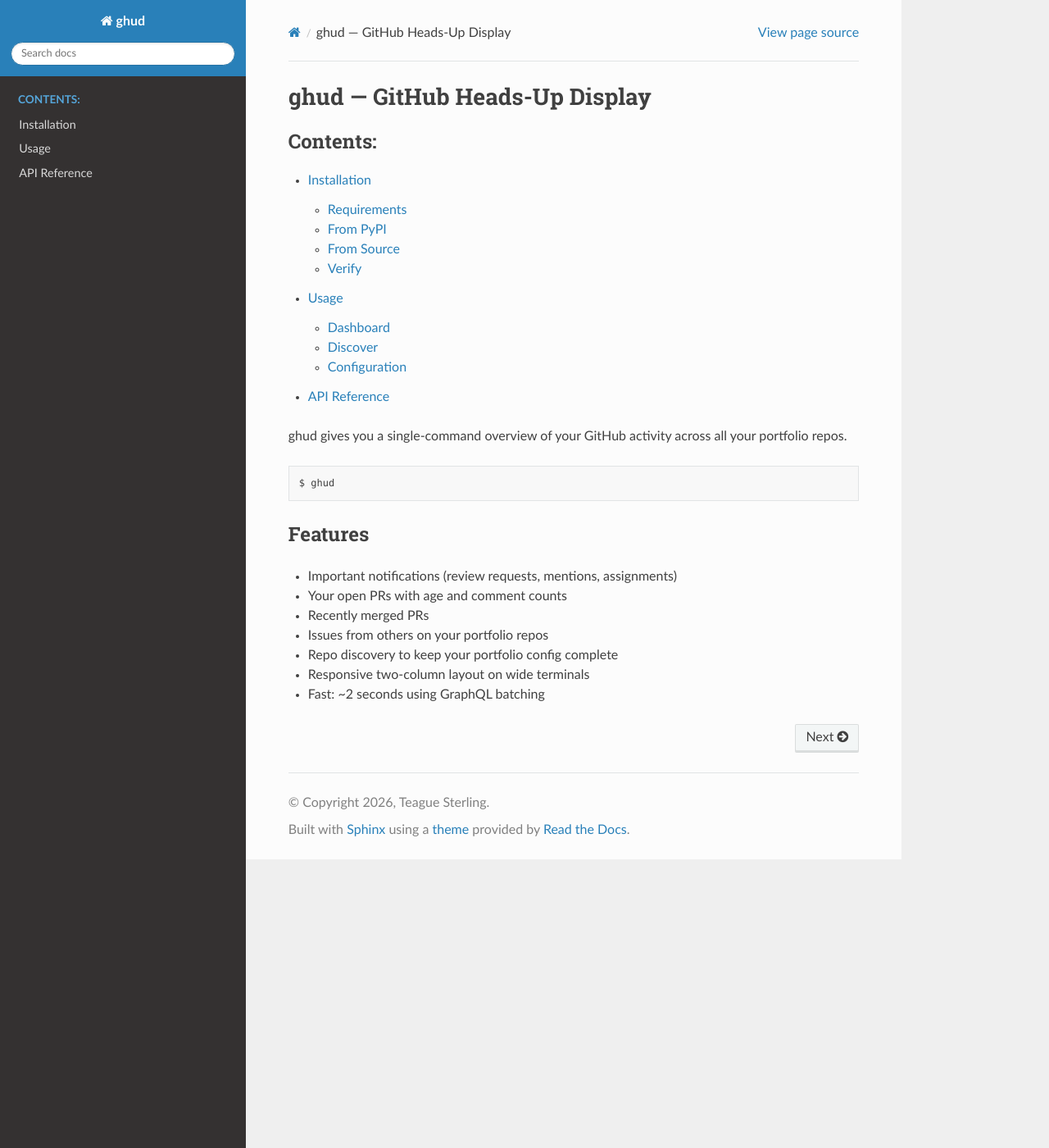
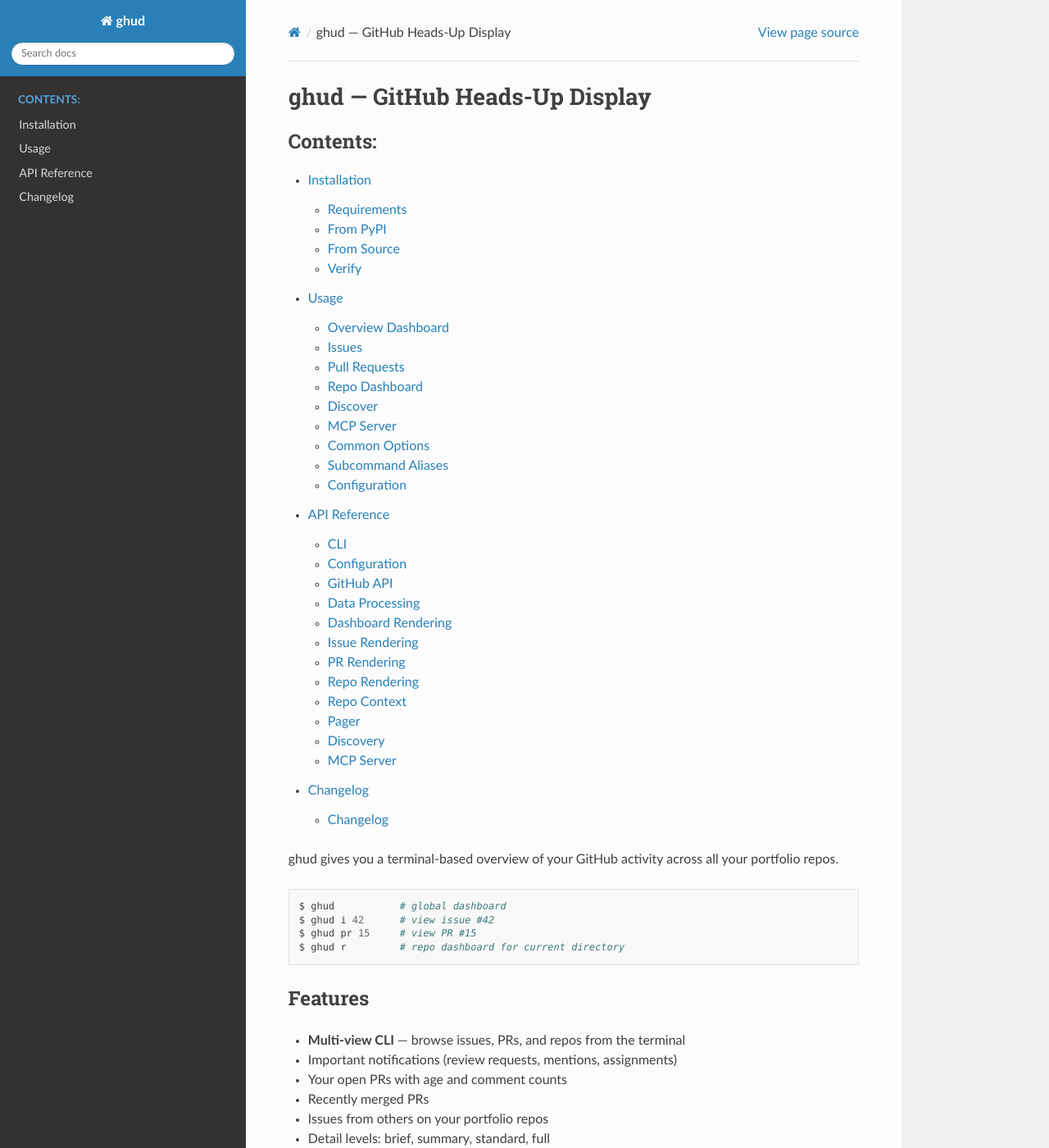
Before and after one commit to teaguesterling/ghud, a Sphinx documentation site: the page built from docs/index.rst, in a window 1280 px wide and 1400 px high. Shown: the whole window at 82% size. Built offline with Sphinx 7.4.7 and the Read the Docs theme 3.1.0, drawn with Linux system fonts in a browser that asks for light colours; some of the changed text lies outside the part shown.

Commit message:
docs: update for v0.2.0 release
- Fix version in docs/conf.py (0.1.0 -> 0.2.0)
- Add CHANGELOG.md with 0.1.0 and 0.2.0 entries
- Rewrite usage.rst to cover all new subcommands and options
- Update api.rst to include all new modules
- Update index.rst with new feature list and examples
- Update README.md with multi-view CLI commands and options
- Exclude plans/ and specs/ dirs from Sphinx build

Co-Authored-By: Claude Opus 4.6 (1M context) <noreply@anthropic.com>

```diff
--- a/docs/api.rst
+++ b/docs/api.rst
@@ -1,17 +1,74 @@
 API Reference
 =============
+
+CLI
+---
+
+.. automodule:: ghud.cli
+   :members:
+
+Configuration
+-------------
 
 .. automodule:: ghud.config
    :members:
 
+GitHub API
+----------
+
 .. automodule:: ghud.github
    :members:
+
+Data Processing
+---------------
+
+.. automodule:: ghud.data
+   :members:
+
+Dashboard Rendering
+-------------------
 
 .. automodule:: ghud.dashboard
    :members:
 
+Issue Rendering
+---------------
+
+.. automodule:: ghud.render_issue
+   :members:
+
+PR Rendering
+------------
+
+.. automodule:: ghud.render_pr
+   :members:
+
+Repo Rendering
+--------------
+
+.. automodule:: ghud.render_repo
+   :members:
+
+Repo Context
+------------
+
+.. automodule:: ghud.repo_context
+   :members:
+
+Pager
+-----
+
+.. automodule:: ghud.pager
+   :members:
+
+Discovery
+---------
+
 .. automodule:: ghud.discover
    :members:
 
-.. automodule:: ghud.cli
+MCP Server
+----------
+
+.. automodule:: ghud.mcp
    :members:
--- /dev/null
+++ b/docs/changelog.rst
@@ -0,0 +1,5 @@
+Changelog
+=========
+
+.. include:: ../CHANGELOG.md
+   :parser: myst_parser.sphinx_
--- a/docs/conf.py
+++ b/docs/conf.py
@@ -3,7 +3,7 @@
 project = "ghud"
 copyright = "2026, Teague Sterling"
 author = "Teague Sterling"
-release = "0.1.0"
+release = "0.2.0"
 
 extensions = [
     "myst_parser",
@@ -12,7 +12,7 @@ extensions = [
 ]
 
 templates_path = ["_templates"]
-exclude_patterns = ["_build"]
+exclude_patterns = ["_build", "plans", "specs"]
 
 html_theme = "sphinx_rtd_theme"
 
--- a/docs/index.rst
+++ b/docs/index.rst
@@ -8,20 +8,29 @@ ghud — GitHub Heads-Up Display
    installation
    usage
    api
+   changelog
 
-ghud gives you a single-command overview of your GitHub activity across all your portfolio repos.
+ghud gives you a terminal-based overview of your GitHub activity across all your portfolio repos.
 
 .. code-block:: bash
 
-   $ ghud
+   $ ghud           # global dashboard
+   $ ghud i 42      # view issue #42
+   $ ghud pr 15     # view PR #15
+   $ ghud r         # repo dashboard for current directory
 
 Features
 --------
 
+- **Multi-view CLI** — browse issues, PRs, and repos from the terminal
 - Important notifications (review requests, mentions, assignments)
 - Your open PRs with age and comment counts
 - Recently merged PRs
 - Issues from others on your portfolio repos
+- Detail levels: brief, summary, standard, full
+- Check status indicators for PRs (✓/✗/●/—)
+- Auto-detects repo from git remote
 - Repo discovery to keep your portfolio config complete
 - Responsive two-column layout on wide terminals
-- Fast: ~2 seconds using GraphQL batching
+- MCP server for AI agent integration
+- Fast: ~2 seconds using concurrent API calls and GraphQL batching
--- a/docs/usage.rst
+++ b/docs/usage.rst
@@ -1,19 +1,22 @@
 Usage
 =====
 
-Dashboard
----------
+Overview Dashboard
+------------------
 
 .. code-block:: bash
 
    # Show your dashboard (default)
    ghud
 
+   # Explicit overview command
+   ghud overview
+
    # Include low-priority notifications (subscribed, comment, etc.)
-   ghud --all
+   ghud overview --all
 
    # Extend merged-PR lookback to 30 days
-   ghud --days 30
+   ghud overview --days 30
 
 The dashboard shows five sections (empty sections are hidden):
 
@@ -25,6 +28,78 @@ The dashboard shows five sections (empty sections are hidden):
 
 On wide terminals (>=120 columns), sections are arranged in two columns:
 attention-needed on the left, your activity on the right.
+
+Issues
+------
+
+.. code-block:: bash
+
+   # List open issues for the current repo (detected from git remote)
+   ghud issue
+   ghud i
+
+   # List issues for a specific repo
+   ghud i --repo owner/repo
+
+   # List issues across all portfolio repos
+   ghud i --repo all
+
+   # View issue detail
+   ghud i 42
+
+   # View with different detail levels
+   ghud i 42 --detail brief      # Header + comment count only
+   ghud i 42 --detail summary    # Header + all comment headers (no bodies)
+   ghud i 42 --detail standard   # Header + body + last 3 comments (default)
+   ghud i 42 --detail full       # Everything including timeline events
+
+   # Control comment display
+   ghud i 42 --comments 10       # Show last 10 comments
+   ghud i 42 --comments all      # Show all comments
+
+   # Filter and limit list view
+   ghud i --state closed
+   ghud i --limit 50
+
+Pull Requests
+-------------
+
+.. code-block:: bash
+
+   # List open PRs for the current repo
+   ghud pr
+
+   # List PRs for a specific repo
+   ghud pr --repo owner/repo
+
+   # View PR detail
+   ghud pr 15
+
+   # View with different detail levels
+   ghud pr 15 --detail brief      # Header only
+   ghud pr 15 --detail standard   # Header + body + comments + check indicator
+   ghud pr 15 --detail full       # All of the above + expanded checks + reviews
+
+PR list views show check status indicators:
+
+- ``✓`` — all checks passing
+- ``✗`` — one or more checks failing
+- ``●`` — checks pending
+- ``—`` — no checks configured
+
+Repo Dashboard
+--------------
+
+.. code-block:: bash
+
+   # Dashboard for the current repo
+   ghud repo
+   ghud r
+
+   # Dashboard for a specific repo
+   ghud r --repo owner/repo
+
+Shows open issues and pull requests for a single repo in a combined view.
 
 Discover
 --------
@@ -41,14 +116,47 @@ The discover command queries your GitHub account for all repos and compares
 against your ``projects.yaml``. New repos are added to an ``uncategorized``
 section for you to organize later.
 
+MCP Server
+----------
+
+.. code-block:: bash
+
+   ghud serve
+
+Starts an MCP (Model Context Protocol) server over stdio, exposing dashboard
+tools for AI agents. Available tools include ``get_dashboard``,
+``get_notifications_tool``, ``get_open_prs_tool``, ``get_merged_prs_tool``,
+``get_issues_from_others``, ``get_portfolio_repos``, and ``discover_repos``.
+
+Common Options
+--------------
+
+``--repo`` / ``-r``
+   Specify a repository as ``owner/repo``. Use ``--repo all`` to operate across
+   all portfolio repos. If omitted, ghud detects the repo from your current
+   git directory's remote.
+
+``--no-pager``
+   Disable piping output through a pager. By default, detail views use a pager
+   when output exceeds the terminal height.
+
+Subcommand Aliases
+------------------
+
+For quick access:
+
+- ``ghud i`` → ``ghud issue``
+- ``ghud o`` → ``ghud overview``
+- ``ghud r`` → ``ghud repo``
+
 Configuration
 -------------
 
 ghud reads a ``projects.yaml`` file that lists your portfolio repos.
 It checks these locations in order:
 
-1. ``~/Projects/pages/src/_data/projects.yaml``
-2. ``/mnt/aux-data/teague/Projects/pages/src/_data/projects.yaml``
+1. ``$XDG_CONFIG_HOME/ghud/projects.yaml`` (default: ``~/.config/ghud/projects.yaml``)
+2. ``~/Projects/pages/src/_data/projects.yaml``
 
 The YAML uses a nested ``categories -> subcategories -> projects`` structure.
 Repos in the ``ignored`` category are excluded from the dashboard.
```
Also changed, not shown: CHANGELOG.md (added, +35 -0 lines), README.md (+54 -36 lines), 1 other file.
